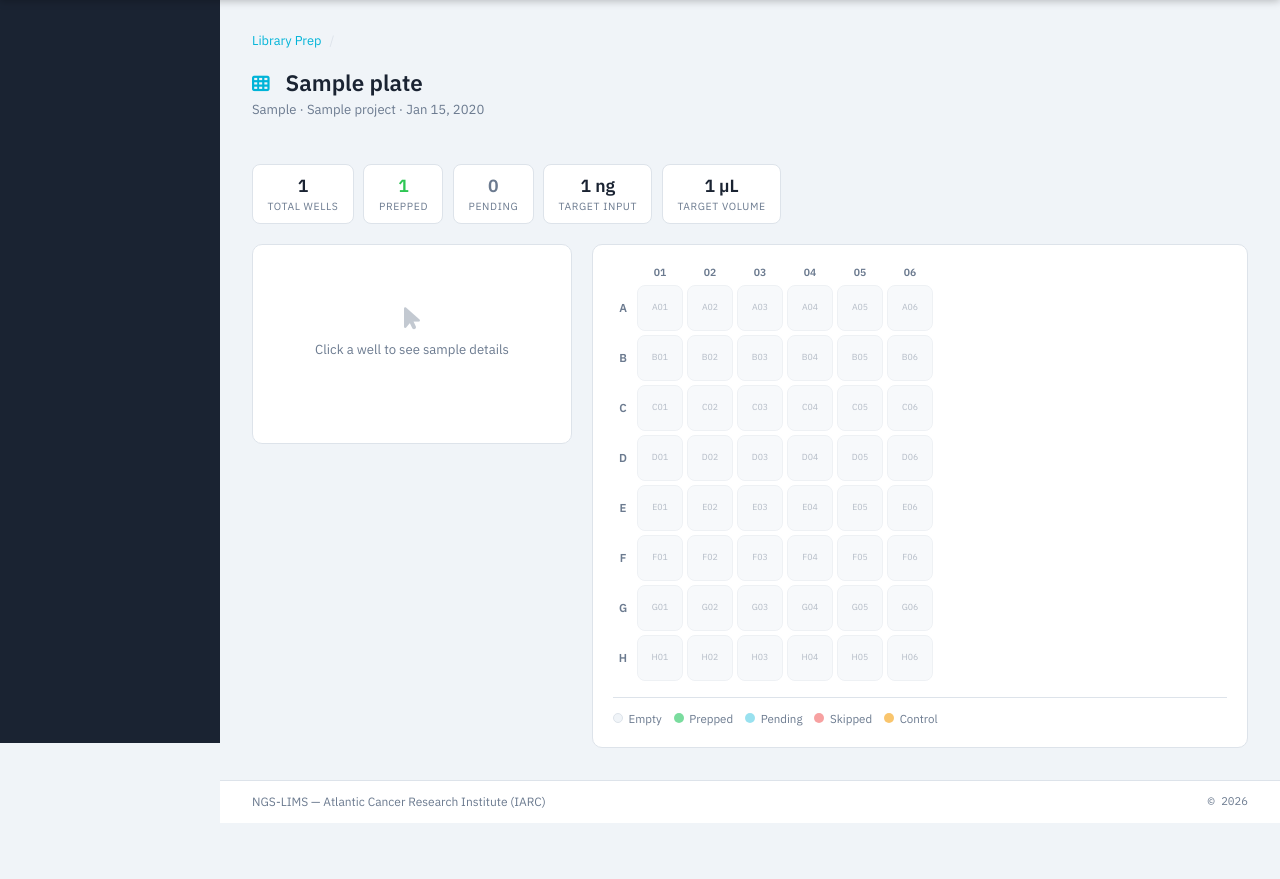
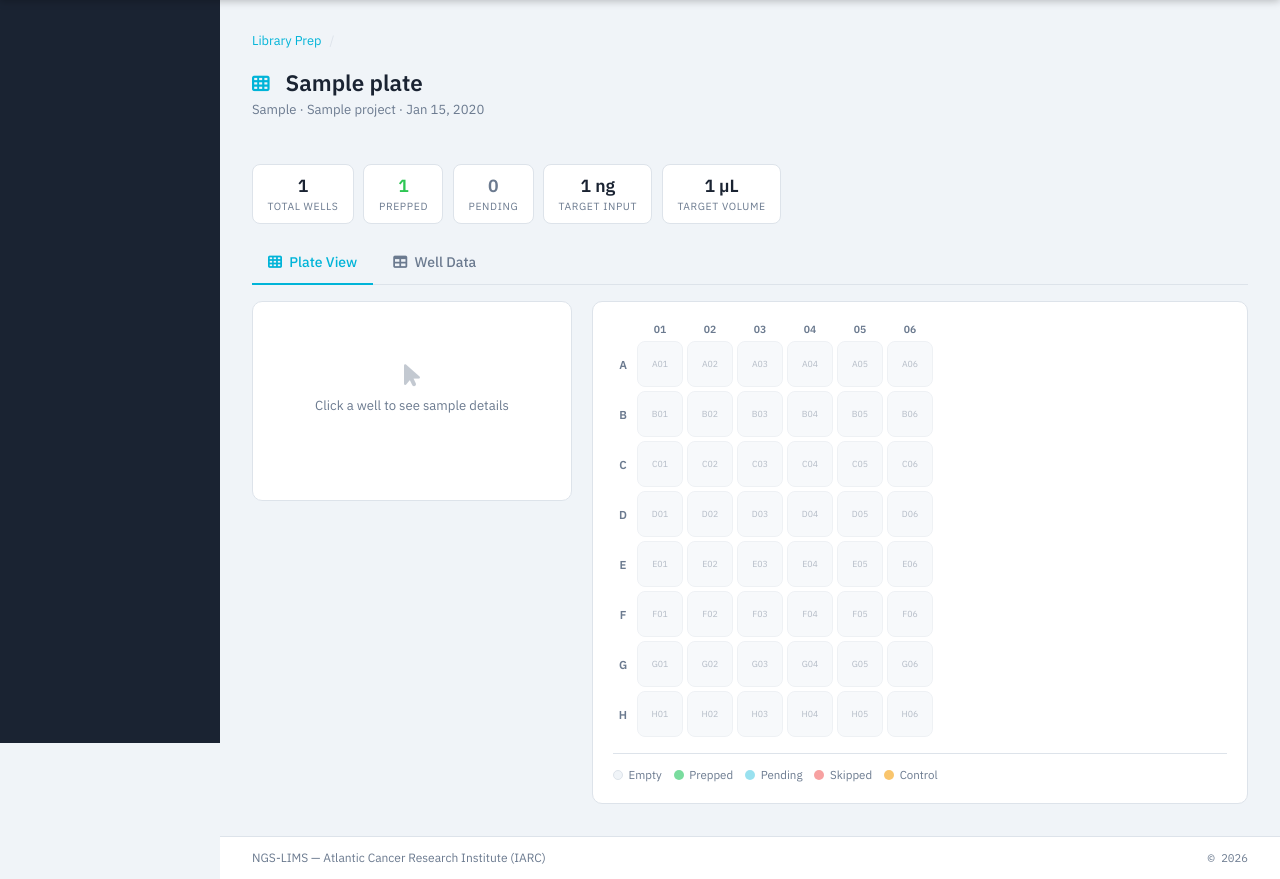
Before and after one commit to acri-nb/ngs-lims, a Django app: page /libprep/batch/1/ in a window 1280 px wide. Shown: the part 57-936 px from the top of the page. Before the commit the page ends 880 px from the top, so only its background shows below. Run offline with Django 4.2, Linux system fonts and the light colour scheme; tables that the repository leaves empty hold one stand-in row (values such as "Sample post").

Commit message:
build: made tabs for library / libprep to make things more clear in the future with a sheet for the libprep and more to come

```diff
--- a/library/templates/library/libprep_detail.html
+++ b/library/templates/library/libprep_detail.html
@@ -4,6 +4,50 @@
 
 {% block extra_css %}
 <link rel="stylesheet" href="{% static 'css/libprep.css' %}">
+<style>
+    /*  TABS (same pattern as Inventory)  */
+    .libprep-tabs {
+        display: flex;
+        gap: 4px;
+        margin-bottom: 1rem;
+        border-bottom: 1px solid var(--border);
+        padding-bottom: 0;
+    }
+    .libprep-tab {
+        background: none;
+        border: none;
+        border-bottom: 2px solid transparent;
+        padding: 0.5rem 1rem 0.6rem;
+        font-size: 0.875rem;
+        font-weight: 500;
+        color: var(--text-muted);
+        cursor: pointer;
+        transition: color 0.15s, border-color 0.15s;
+        margin-bottom: -1px;
+    }
+    .libprep-tab:hover  { color: var(--text); }
+    .libprep-tab.active { color: var(--accent); border-bottom-color: var(--accent); }
+
+    .null-val { color: var(--text-muted); }
+
+    .btn-export, .btn-import {
+        border: 1px solid var(--border);
+        background: var(--surface);
+        color: var(--text);
+        font-size: 0.82rem;
+        padding: 0.4rem 0.85rem;
+        border-radius: 6px;
+        display: inline-flex;
+        align-items: center;
+        gap: 0.4rem;
+        cursor: pointer;
+    }
+    .btn-export:hover { background: var(--surface-alt); }
+    .btn-import[disabled] {
+        opacity: 0.55;
+        cursor: not-allowed;
+    }
+</style>
 {% endblock %}
 
 {% block content %}
@@ -56,6 +100,19 @@
   </div>
   {% endif %}
 </div>
+
+<!-- TABS -->
+<div class="libprep-tabs">
+    <button class="libprep-tab active" onclick="showLibprepTab('plate', this)">
+        <i class="fas fa-th me-1"></i> Plate View
+    </button>
+    <button class="libprep-tab" onclick="showLibprepTab('table', this)">
+        <i class="fas fa-table me-1"></i> Well Data
+    </button>
+</div>
+
+<!--  TAB: PLATE VIEW -->
+<div id="libprep-tab-plate" class="libprep-pane">
 
 <!-- MAIN LAYOUT-->
 <div class="plate-layout">
@@ -116,7 +173,7 @@
       </div>
       {% endfor %}
 
-    </div><!-- /plate-board -->
+    </div>
 
     <!-- LEGEND -->
     <div class="plate-legend">
@@ -127,7 +184,7 @@
       <span class="legend-item"><span class="legend-dot dot-control"></span>Control</span>
     </div>
 
-  </div><!-- /plate-wrap -->
+  </div>
 
   <!-- DETAIL PANEL -->
   <div class="detail-panel" id="detailPanel">
@@ -205,69 +262,87 @@
 
 </div>
 
+</div>
+
+
+<!-- TAB: WELL DATA (TABLE) -->
+<div id="libprep-tab-table" class="libprep-pane" style="display:none;">
+
+  <!-- Toolbar: search + export/import (mirrors QC batch detail) -->
+  <div class="filter-bar">
+    <div class="row g-2 align-items-end">
+      <div class="col-md-6">
+        <label class="form-label">Search</label>
+        <input type="text" id="libprepTableSearch" class="form-control"
+               placeholder="Well position or sample name…"
+               oninput="filterLibprepTable()">
+      </div>
+      <div class="col-md-6 text-md-end">
+        <button class="btn-export" onclick="exportLibprepCSV()">
+          <i class="fas fa-file-download"></i> Export CSV
+        </button>
+        <button class="btn-import" disabled title="Coming soon">
+          <i class="fas fa-file-upload"></i> Import Results
+        </button>
+      </div>
+    </div>
+  </div>
+
+  <div class="card">
+    <div class="table-responsive">
+      <table class="table table-lims" id="libprepTable">
+        <thead>
+          <tr>
+            <th>Well</th>
+            <th>Sample</th>
+            <th>Status</th>
+            <th>Concentration</th>
+            <th>Volume Sample</th>
+            <th>Volume Diluent</th>
+            <th>Actual Input</th>
+          </tr>
+        </thead>
+        <tbody id="libprepTableBody">
+          <!-- populated via JS from the plate wells, ordered A01, B01 … H01, A02 … -->
+        </tbody>
+      </table>
+    </div>
+  </div>
+
+</div>
+
+{% block extra_js %}
+<script src="{% static 'js/libprep_detail.js' %}"></script>
+
+
 <script>
-let activeWell = null;
 
-function selectWell(btn) {
-  // Deselect previous
-  if (activeWell) activeWell.classList.remove('well-selected');
+/*  EXPORT CSV (client-side, from the currently built table)  */
+function exportLibprepCSV() {
+  buildLibprepTable(); // make sure it's populated even if user hasn't opened the tab yet
 
-  if (activeWell === btn) {
-    // Toggle off
-    activeWell = null;
-    document.getElementById('detailEmpty').style.display   = '';
-    document.getElementById('detailContent').style.display = 'none';
-    return;
-  }
+  const headers = ['Well', 'Sample', 'Status', 'Concentration (ng/µL)', 'Volume Sample (µL)', 'Volume Diluent (µL)', 'Actual Input (ng)'];
+  const rows = [headers];
 
-  activeWell = btn;
-  btn.classList.add('well-selected');
+  document.querySelectorAll('#libprepTable tbody tr.libprep-row').forEach(tr => {
+    const cells = tr.querySelectorAll('td');
+    if (cells.length < 7) return; // skip empty-state row
+    const rowData = Array.from(cells).map(td => td.textContent.trim());
+    rows.push(rowData);
+  });
 
-  const isEmpty = !btn.classList.contains('well-occupied');
-  document.getElementById('detailEmpty').style.display   = isEmpty ? '' : 'none';
-  document.getElementById('detailContent').style.display = isEmpty ? 'none' : '';
-
-  if (isEmpty) return;
-
-  // Populate panel
-  const d = btn.dataset;
-
-  document.getElementById('dPos').textContent  = d.pos  || '—';
-  document.getElementById('dName').textContent = d.sampleName || '—';
-
-  // Badge
-  const badge = document.getElementById('dBadge');
-  const actionLabels = { prep: 'Prepped', skip: 'Skipped', requeue: 'Requeued' };
-  const actionClasses = { prep: 'badge-pass', skip: 'badge-fail', requeue: 'badge-caution' };
-  badge.textContent  = actionLabels[d.action] || d.wellType || '—';
-  badge.className    = 'detail-badge ' + (actionClasses[d.action] || '');
-
-  // Volume
-  set('dConc',       d.conc       ? d.conc + ' ng/µL' : '—');
-  set('dVolSample',  d.volSample  ? d.volSample + ' µL' : '—');
-  set('dVolDiluent', d.volDiluent ? d.volDiluent + ' µL' : '—');
-  set('dActualInput',d.actualInput? d.actualInput + ' ng' : '—');
-
-  const svRow = document.getElementById('dSpeedVacRow');
-  if (d.speedvac === 'true') {
-    svRow.style.display = '';
-    set('dSpeedVac', '<span style="color:var(--warning);font-weight:600;">⚠ Required</span>');
-  } else {
-    svRow.style.display = 'none';
-  }
-
-  // Index
-  set('dUDI',        d.indexUdi       || '—');
-  set('dIndexSetWell', (d.indexSet && d.indexWell) ? `Set ${d.indexSet.toUpperCase()} / ${d.indexWell}` : '—');
-  set('dI7',         d.indexI7  || '—');
-  set('dI5',         d.indexI5  || '—');
-  set('dPCR',        d.pcr      ? d.pcr + ' cycles' : '—');
+  const csv = rows.map(r => r.map(v => `"${v.replace(/"/g, '""')}"`).join(',')).join('\n');
+  const blob = new Blob([csv], { type: 'text/csv;charset=utf-8;' });
+  const url = URL.createObjectURL(blob);
+  const a = document.createElement('a');
+  a.href = url;
+  a.download = `{{ batch.plate.plate_name|default:"libprep_batch" }}_well_data.csv`;
+  a.click();
+  URL.revokeObjectURL(url);
 }
 
-function set(id, html) {
-  const el = document.getElementById(id);
-  if (el) el.innerHTML = html;
-}
 </script>
 
 {% endblock %}
+
+{% endblock %}
--- /dev/null
+++ b/static/js/libprep_detail.js
@@ -0,0 +1,140 @@
+
+let activeWell = null;
+
+function selectWell(btn) {
+  // Deselect previous
+  if (activeWell) activeWell.classList.remove('well-selected');
+
+  if (activeWell === btn) {
+    // Toggle off
+    activeWell = null;
+    document.getElementById('detailEmpty').style.display   = '';
+    document.getElementById('detailContent').style.display = 'none';
+    return;
+  }
+
+  activeWell = btn;
+  btn.classList.add('well-selected');
+
+  const isEmpty = !btn.classList.contains('well-occupied');
+  document.getElementById('detailEmpty').style.display   = isEmpty ? '' : 'none';
+  document.getElementById('detailContent').style.display = isEmpty ? 'none' : '';
+
+  if (isEmpty) return;
+
+  // Populate panel
+  const d = btn.dataset;
+
+  document.getElementById('dPos').textContent  = d.pos  || '—';
+  document.getElementById('dName').textContent = d.sampleName || '—';
+
+  // Badge
+  const badge = document.getElementById('dBadge');
+  const actionLabels = { prep: 'Prepped', skip: 'Skipped', requeue: 'Requeued' };
+  const actionClasses = { prep: 'badge-pass', skip: 'badge-fail', requeue: 'badge-caution' };
+  badge.textContent  = actionLabels[d.action] || d.wellType || '—';
+  badge.className    = 'detail-badge ' + (actionClasses[d.action] || '');
+
+  // Volume
+  set('dConc',       d.conc       ? d.conc + ' ng/µL' : '—');
+  set('dVolSample',  d.volSample  ? d.volSample + ' µL' : '—');
+  set('dVolDiluent', d.volDiluent ? d.volDiluent + ' µL' : '—');
+  set('dActualInput',d.actualInput? d.actualInput + ' ng' : '—');
+
+  const svRow = document.getElementById('dSpeedVacRow');
+  if (d.speedvac === 'true') {
+    svRow.style.display = '';
+    set('dSpeedVac', '<span style="color:var(--warning);font-weight:600;">⚠ Required</span>');
+  } else {
+    svRow.style.display = 'none';
+  }
+
+  // Index
+  set('dUDI',        d.indexUdi       || '—');
+  set('dIndexSetWell', (d.indexSet && d.indexWell) ? `Set ${d.indexSet.toUpperCase()} / ${d.indexWell}` : '—');
+  set('dI7',         d.indexI7  || '—');
+  set('dI5',         d.indexI5  || '—');
+  set('dPCR',        d.pcr      ? d.pcr + ' cycles' : '—');
+}
+
+function set(id, html) {
+  const el = document.getElementById(id);
+  if (el) el.innerHTML = html;
+}
+
+/*  TAB SWITCHING */
+function showLibprepTab(name, btnEl) {
+  document.querySelectorAll('.libprep-pane').forEach(p => p.style.display = 'none');
+  document.getElementById('libprep-tab-' + name).style.display = '';
+
+  document.querySelectorAll('.libprep-tab').forEach(t => t.classList.remove('active'));
+  btnEl.classList.add('active');
+
+  if (name === 'table') buildLibprepTable();
+}
+
+/* WELL DATA TABLE (built from the plate's own well buttons)  */
+let libprepTableBuilt = false;
+
+function parsePos(pos) {
+  // e.g. "A01" -> { rowLetter: "A", col: 1 }
+  const m = pos.match(/^([A-Za-z]+)(\d+)$/);
+  if (!m) return { rowLetter: pos, col: 0 };
+  return { rowLetter: m[1], col: parseInt(m[2], 10) };
+}
+
+function buildLibprepTable() {
+  if (libprepTableBuilt) return; // build once; plate wells don't change after page load
+  libprepTableBuilt = true;
+
+  const wells = Array.from(document.querySelectorAll('#libprep-tab-plate .well.well-occupied'));
+
+  // Order by column first (01, 02, 03 …), then by row letter within each column (A, B, C …)
+  wells.sort((a, b) => {
+    const pa = parsePos(a.dataset.pos);
+    const pb = parsePos(b.dataset.pos);
+    if (pa.col !== pb.col) return pa.col - pb.col;
+    return pa.rowLetter.localeCompare(pb.rowLetter);
+  });
+
+  const actionLabels  = { prep: 'Prepped', skip: 'Skipped', requeue: 'Requeued' };
+  const actionClasses = { prep: 'badge-pass', skip: 'badge-fail', requeue: 'badge-caution' };
+
+  const tbody = document.getElementById('libprepTableBody');
+  tbody.innerHTML = '';
+
+  if (wells.length === 0) {
+    tbody.innerHTML = `<tr><td colspan="7" class="text-center py-5 text-muted">No samples assigned to this plate yet.</td></tr>`;
+    return;
+  }
+
+  wells.forEach(w => {
+    const d = w.dataset;
+    const isControl = w.classList.contains('well-control');
+    const sampleName = d.sampleName || 'Control';
+    const statusLabel = isControl ? 'Control' : (actionLabels[d.action] || d.wellType || '—');
+    const statusClass = isControl ? 'badge-pending' : (actionClasses[d.action] || 'badge-pending');
+
+    const tr = document.createElement('tr');
+    tr.className = 'libprep-row';
+    tr.dataset.search = (d.pos + ' ' + sampleName).toLowerCase();
+
+    tr.innerHTML = `
+      <td><span class="sample-id">${d.pos}</span></td>
+      <td style="font-weight:600;font-size:0.875rem;">${sampleName}</td>
+      <td><span class="lims-badge ${statusClass}">${statusLabel}</span></td>
+      <td class="mono">${d.conc        ? d.conc + ' ng/µL' : '<span class="null-val">—</span>'}</td>
+      <td class="mono">${d.volSample   ? d.volSample + ' µL' : '<span class="null-val">—</span>'}</td>
+      <td class="mono">${d.volDiluent  ? d.volDiluent + ' µL' : '<span class="null-val">—</span>'}</td>
+      <td class="mono">${d.actualInput ? d.actualInput + ' ng' : '<span class="null-val">—</span>'}</td>
+    `;
+    tbody.appendChild(tr);
+  });
+}
+
+function filterLibprepTable() {
+  const q = document.getElementById('libprepTableSearch').value.toLowerCase().trim();
+  document.querySelectorAll('#libprepTable tbody tr.libprep-row').forEach(row => {
+    row.style.display = row.dataset.search.includes(q) ? '' : 'none';
+  });
+}
```
